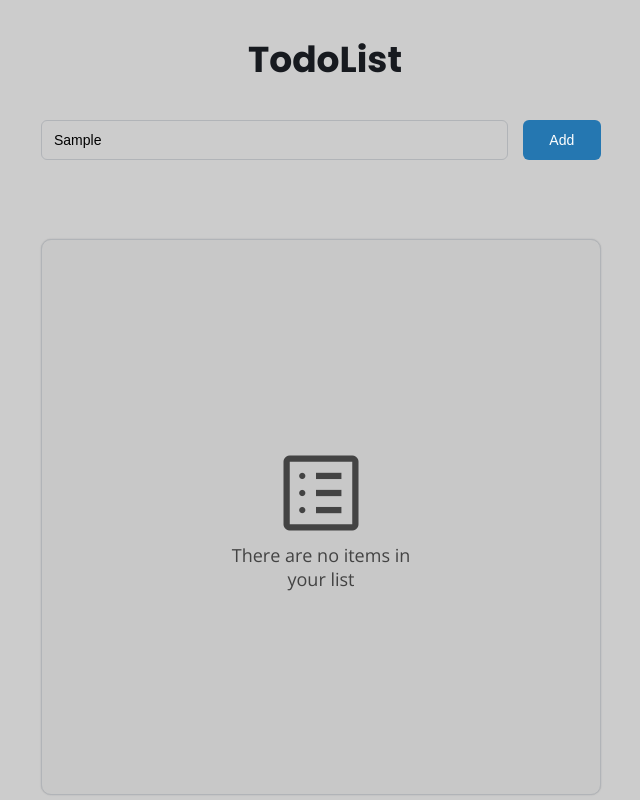
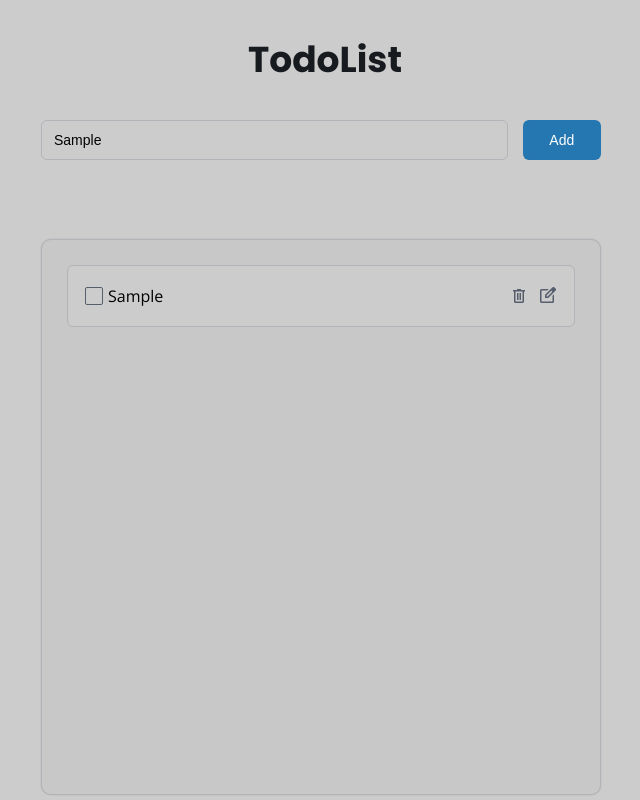
Before and after one commit to bruno-devLearn/react, a React (Vite) app in the folder aula003/exercicio/todoList/: page / in a window 1280 px wide. Both pictures are taken after typing "Sample" into the empty fields and a click on the button "Add". Shown: the whole page, without its empty margins (315-955 px from the left). Built offline with nearby package versions, Linux system fonts and the light colour scheme.

Commit message:
criação da lista

```diff
--- a/aula003/exercicio/todoList/src/components/Card.jsx
+++ b/aula003/exercicio/todoList/src/components/Card.jsx
@@ -1,12 +1,11 @@
 import { List } from "./List";
 import { NoLength } from "./NoLength";
-import { list } from "../js/localStorage.js";
 import "./css/card.css";
 
-export function Card() {
+export function Card({ list }) {
     return (
         <div className="list">
-            {list.length === 0 ? <NoLength /> : <List />}
+            {list.length === 0 ? <NoLength /> : <List list={list} />}
         </div>
     );
 }
--- a/aula003/exercicio/todoList/src/components/Input.jsx
+++ b/aula003/exercicio/todoList/src/components/Input.jsx
@@ -2,13 +2,15 @@ import { useState } from "react";
 import { startAll } from "../js/start";
 import "./css/input.css";
 
-export function Input() {
-    const [nome, setNome] = useState("");
+export function Input({ setList }) {
+    const [value, setValue] = useState("");
     const [erro, setErro] = useState("");
 
     function handleSubmit(e) {
-        e.preventDefault(); // impede o recarregamento da página
-        startAll(nome, setErro);
+        e.preventDefault();
+
+        const nome = value.trim();
+        startAll(nome, setErro, setList);
     }
 
     return (
@@ -18,9 +20,9 @@ export function Input() {
                     type="text"
                     placeholder="Add a new task..."
                     maxLength={50}
-                    value={nome}
+                    value={value}
                     onChange={(e) => {
-                        setNome(e.target.value);
+                        setValue(e.target.value);
                         setErro("");
                     }}
                 />
--- a/aula003/exercicio/todoList/src/components/List.jsx
+++ b/aula003/exercicio/todoList/src/components/List.jsx
@@ -1,28 +1,31 @@
-export function List() {
+export function List({ list }) {
     return (
-        <div className="list-item">
-            <></>
-        </div>
+        <>
+            {list.map((item) => (
+                <div className="list-item" key={item}>
+                    <div className="check-item checkbox">
+                        <label>
+                            <input type="checkbox" />
+                            <div className="outer-square">
+                                <div className="inner-square"></div>
+                                <span className="material-symbols-outlined">
+                                    check
+                                </span>
+                            </div>
+                            <span className="text">{item}</span>
+                        </label>
+                    </div>
+
+                    <div className="actions">
+                        <span className="material-symbols-outlined">
+                            delete
+                        </span>
+                        <span className="material-symbols-outlined">
+                            edit_square
+                        </span>
+                    </div>
+                </div>
+            ))}
+        </>
     );
 }
-
-/*
-    <div class="list-item">
-        <div class="check-item checkbox">
-            <label>
-                <input type="checkbox" id="check-1" />
-                <div class="outer-square">
-                    <div class="inner-square"></div>
-                    <span class="material-symbols-outlined">check</span>
-                </div>
-                <span className="text">
-                    Buy fresh produce for weekly meals
-                </span>
-            </label>
-        </div>
-        <div class="actions">
-            <span class="material-symbols-outlined">delete</span>
-            <span class="material-symbols-outlined">edit_square</span>
-        </div>
-    </div>
-*/
--- a/aula003/exercicio/todoList/src/components/Main.jsx
+++ b/aula003/exercicio/todoList/src/components/Main.jsx
@@ -1,11 +1,15 @@
+import { useState } from "react";
 import { Input } from "./Input";
 import { Card } from "./Card";
+import { getData } from "../js/localStorage";
 
 export function Main() {
+    const [list, setList] = useState(getData);
+
     return (
         <main>
-            <Input />
-            <Card />
+            <Input setList={setList} list={list} />
+            <Card list={list} />
         </main>
     );
 }
--- a/aula003/exercicio/todoList/src/js/localStorage.js
+++ b/aula003/exercicio/todoList/src/js/localStorage.js
@@ -2,6 +2,6 @@ const getData = () => JSON.parse(localStorage.getItem("list")) || [];
 const setData = (list) => localStorage.setItem("list", JSON.stringify(list));
 
 const list = getData();
-export { setData, list };
+export { setData, getData, list };
 
 console.log(list);
--- /dev/null
+++ b/aula003/exercicio/todoList/src/js/setValue.js
@@ -0,0 +1,7 @@
+import { setData, list } from "./localStorage";
+
+export function setValue(nome) {
+    list.push(nome);
+    setData(list);
+    console.log(list);
+}
--- a/aula003/exercicio/todoList/src/js/start.js
+++ b/aula003/exercicio/todoList/src/js/start.js
@@ -1,5 +1,10 @@
+import { setValue } from "./setValue";
 import { validateData } from "./validateData";
+import { getData } from "./localStorage";
 
-export function startAll(nome, setErro) {
-    validateData(nome, setErro);
+export function startAll(nome, setErro, setList) {
+    if (!validateData(nome, setErro)) return;
+
+    setValue(nome);
+    setList(getData());
 }
--- a/aula003/exercicio/todoList/src/js/validateData.js
+++ b/aula003/exercicio/todoList/src/js/validateData.js
@@ -1,25 +1,25 @@
 import { list } from "./localStorage";
 
-export function validateData(value, setErro) {
+export function validateData(nome, setErro) {
     const regex = /^[\w\s-]{3,50}$/;
-    const nome = value.trim();
 
     if (nome.length === 0) {
         setErro("Please enter a task before adding.");
-
-        return;
+        return false;
     }
 
     if (!regex.test(nome)) {
         setErro(
             "Task must be 3–50 characters and use only letters, numbers, spaces, hyphens, or underscores."
         );
-
-        return;
+        return false;
     }
 
     if (list.some((item) => item.toLowerCase() === nome.toLowerCase())) {
         setErro("This task already exists.");
-        return;
+        return false;
     }
+
+    setErro(""); // limpa erro se válido
+    return true;
 }
```
